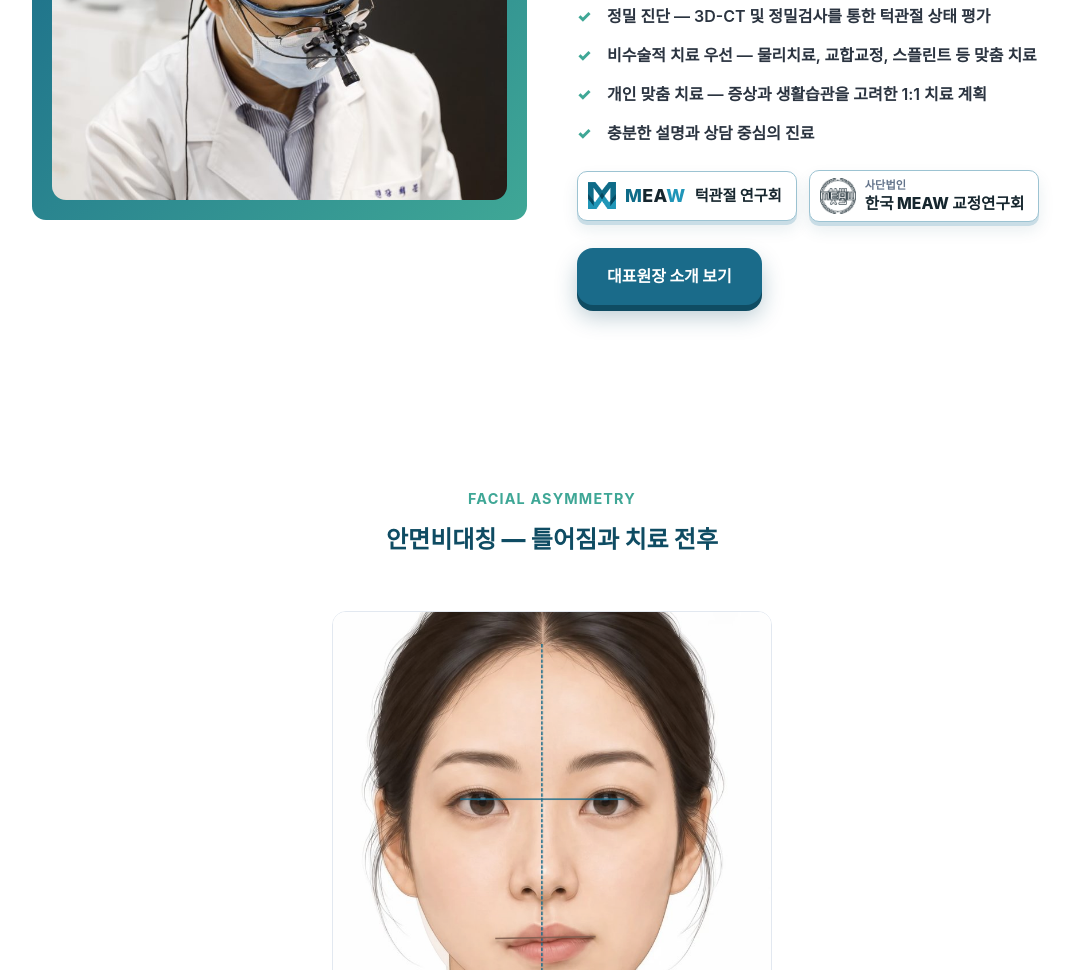
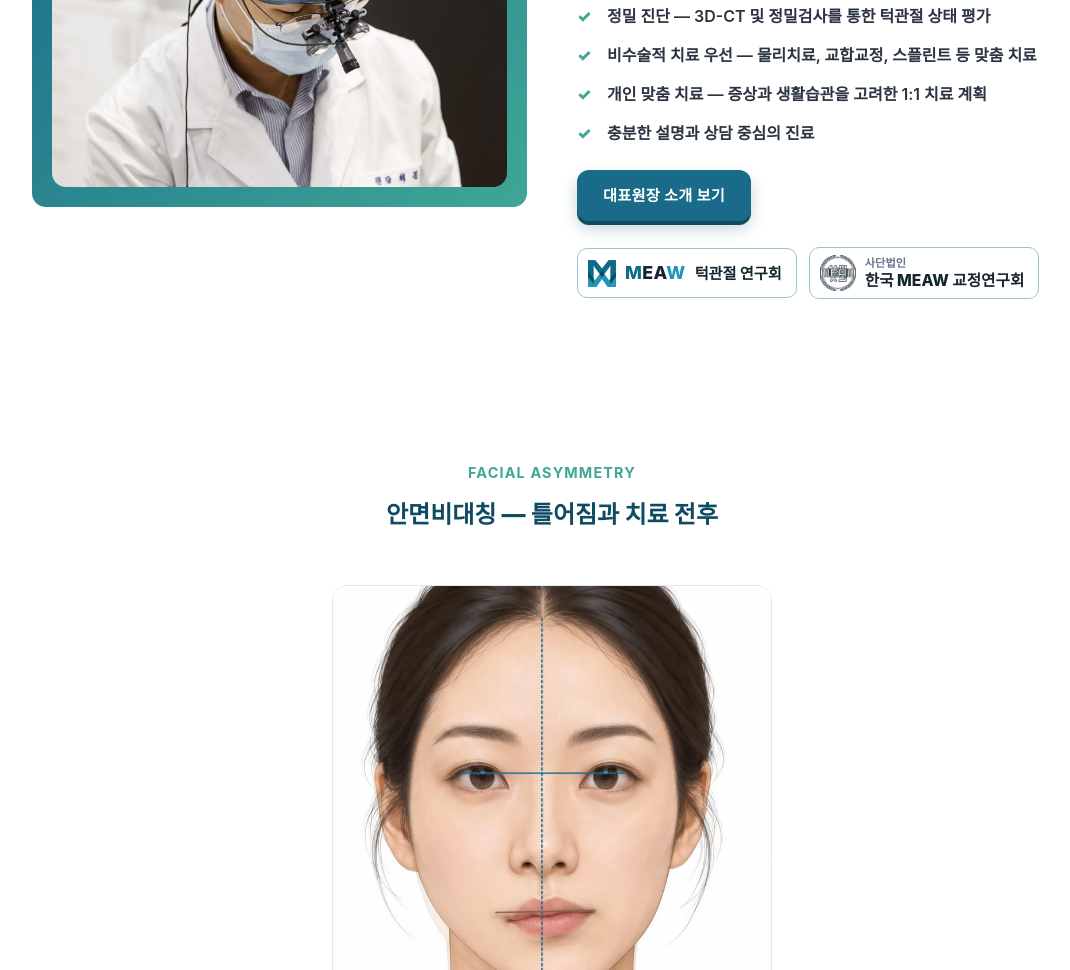
Before and after one commit to Moonho-Choi/eum_tmj_homepage, a plain HTML site: page index.html in a window 1280 px wide. Shown: the part 907-1877 px from the top of the page, without its empty margins (88-1158 px from the left). Drawn offline with Linux system fonts and the light colour scheme; a web font is replaced by a local one.

Commit message:
원장 소개: 대표원장 단추를 연구회 상자 위로, 크기 단정하게
- 순서: 체크 목록 → 대표원장 소개 보기 → 연구회 상자 두 개 (메인·병원 소개)
- 대표원장 단추: 원래 폭, 글씨 0.95rem·굵기 700·자간 약간, 받침 얇게
- 연구회 상자: 받침 빼고 청록 테두리만 (입체는 원장 단추 하나만)

Co-Authored-By: Claude Opus 5.5 <noreply@anthropic.com>

```diff
--- a/css/style.css
+++ b/css/style.css
@@ -1059,22 +1059,17 @@ body.fx #services .reveal {
 .kmeaw-name small { font-size: 0.7rem; font-weight: 600; color: var(--text-light); }
 .meaw-lockup .kmeaw-name b { font-size: 0.98rem; font-weight: 800; letter-spacing: 0; color: #16262E; line-height: 1.1; }
 
-/* 입체 단추: 아래에 두꺼운 받침 그림자, 누르면 받침만큼 쑥 들어간다 (대표원장 소개 보기) */
+/* 입체 단추: 아래에 받침 그림자, 누르면 받침만큼 쑥 들어간다 (대표원장 소개 보기)
+   크기는 단정하게 — 원래 폭, 글씨 0.95rem·굵기 700·자간 약간 (2026-11-20 원장 선택) */
 .btn-3d {
-  border-radius: 16px; padding: 15px 30px; font-weight: 800;
-  box-shadow: 0 6px 0 var(--primary-dark), 0 12px 22px rgba(15, 76, 99, 0.28);
-  margin-bottom: 6px;
+  border-radius: 12px; padding: 13px 26px; font-size: 0.95rem; font-weight: 700; letter-spacing: 0.02em;
+  box-shadow: 0 4px 0 var(--primary-dark), 0 8px 16px rgba(15, 76, 99, 0.24);
+  margin-bottom: 4px;
   transition: transform 0.12s ease, box-shadow 0.12s ease, background 0.2s;
 }
-.btn-3d:hover { transform: translateY(-1px); box-shadow: 0 7px 0 var(--primary-dark), 0 14px 24px rgba(15, 76, 99, 0.3); }
-.btn-3d:active { transform: translateY(5px); box-shadow: 0 1px 0 var(--primary-dark), 0 4px 10px rgba(15, 76, 99, 0.2); }
+.btn-3d:hover { transform: translateY(-1px); box-shadow: 0 5px 0 var(--primary-dark), 0 10px 18px rgba(15, 76, 99, 0.26); }
+.btn-3d:active { transform: translateY(3px); box-shadow: 0 1px 0 var(--primary-dark), 0 3px 8px rgba(15, 76, 99, 0.2); }
 
-/* 소속 상자 = 각 연구회 홈페이지 링크: 옅은 입체 받침 + 청록 테두리로 누르는 단추처럼
-   (대표원장 소개 단추보다 옅게 — 가장 눈에 띄는 것은 원장 단추) */
-a.meaw-lockup {
-  border: 1.5px solid #9cc3d2; margin-bottom: 4px;
-  box-shadow: 0 4px 0 #c9dde6, 0 8px 16px rgba(15, 76, 99, 0.10);
-  transition: transform 0.12s ease, box-shadow 0.12s ease, border-color 0.2s;
-}
-a.meaw-lockup:hover { border-color: var(--primary); transform: translateY(-1px); }
-a.meaw-lockup:active { transform: translateY(3px); box-shadow: 0 1px 0 #c9dde6, 0 3px 8px rgba(15, 76, 99, 0.08); }
+/* 소속 상자 = 각 연구회 홈페이지 링크: 받침 없이 청록 테두리만 (입체는 대표원장 단추 하나만) */
+a.meaw-lockup { border: 1.5px solid #9cc3d2; transition: border-color 0.2s, box-shadow 0.2s, transform 0.2s; }
+a.meaw-lockup:hover { border-color: var(--primary); box-shadow: 0 6px 16px rgba(15, 76, 99, 0.12); transform: translateY(-2px); }
--- a/index.html
+++ b/index.html
@@ -294,11 +294,11 @@
           <li>개인 맞춤 치료 — 증상과 생활습관을 고려한 1:1 치료 계획</li>
           <li>충분한 설명과 상담 중심의 진료</li>
         </ul>
+        <p style="margin-top:22px;"><a href="doctor.html" class="btn btn-primary btn-3d">대표원장 소개 보기</a></p>
         <div class="affil-row">
           <a class="meaw-lockup" href="https://tmjbody.com" target="_blank" rel="noopener" aria-label="MEAW 턱관절 연구회 홈페이지 (새 창)"><img src="images/meaw-mark.png" alt="" /><b><i>M</i>EA<i class="w">W</i></b><span>턱관절 연구회</span></a>
           <a class="meaw-lockup kmeaw-lockup" href="http://meaw.com" target="_blank" rel="noopener" aria-label="한국 MEAW 교정연구회 홈페이지 (새 창)"><img src="images/kmeaw-emblem.png" alt="" /><span class="kmeaw-name"><small>사단법인</small><b>한국 MEAW 교정연구회</b></span></a>
         </div>
-        <p style="margin-top:22px;"><a href="doctor.html" class="btn btn-primary btn-3d">대표원장 소개 보기</a></p>
       </div>
     </div>
   </section>
```
Also changed, not shown: about.html (+1 -1 lines).
